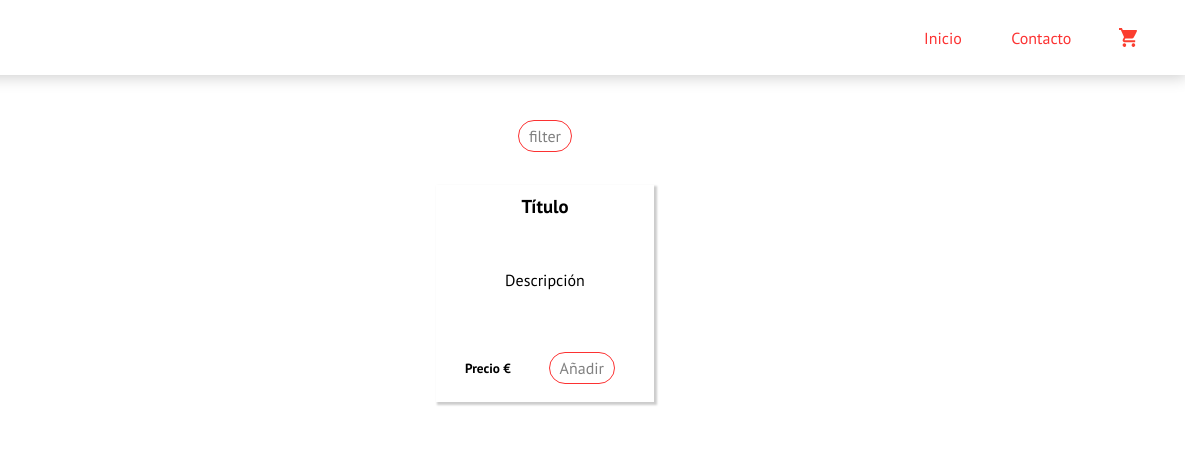
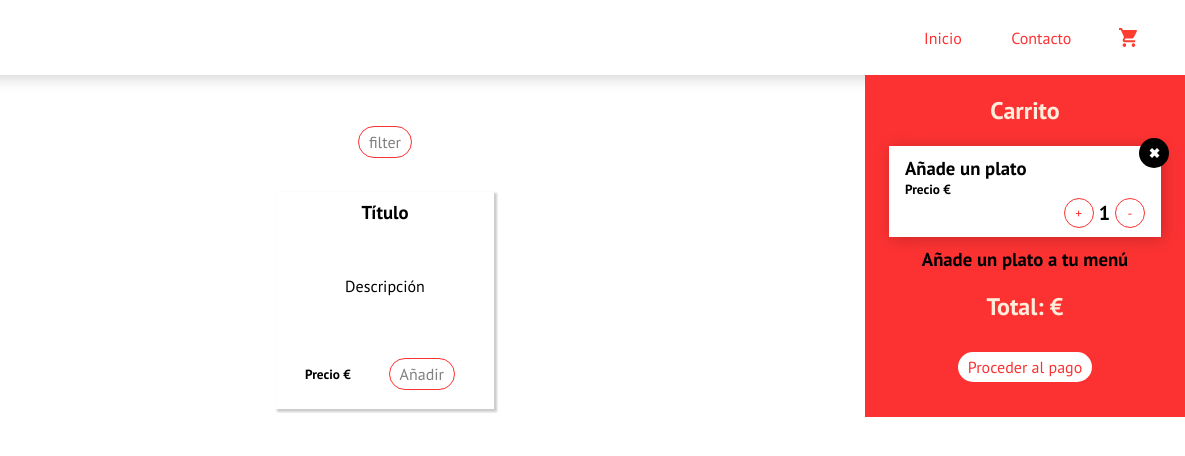
Before and after one commit to jess-ar/Kamakura-food, a website built with Vite: page index.html in a window 1280 px wide. Both pictures are taken after a click on the button 1222 px from the left and 37 px from the top of the page. Shown: the full height of the page, 95-1280 px from the left. Built offline with nearby package versions, Linux system fonts and the light colour scheme.

Commit message:
add toggle functionality for cart visibility on button click

```diff
--- a/index.html
+++ b/index.html
@@ -74,6 +74,8 @@
         </aside>
     </div>
 
+    <script src="./src/events.js"></script>
+
 </body>
 
 </html>
--- a/src/events.js
+++ b/src/events.js
@@ -1 +1,14 @@
 //Intenta separar los eventos en este archivo.
+
+document.addEventListener('DOMContentLoaded', function() {
+    const cartButton = document.getElementById('cart');
+    const cartContainer = document.getElementById('cart-container');
+
+    cartButton.addEventListener('click', function() {
+        if (cartContainer.style.display === 'none' || cartContainer.style.display === '') {
+            cartContainer.style.display = 'flex';
+        } else {
+            cartContainer.style.display = 'none';
+        }
+    });
+});
```
